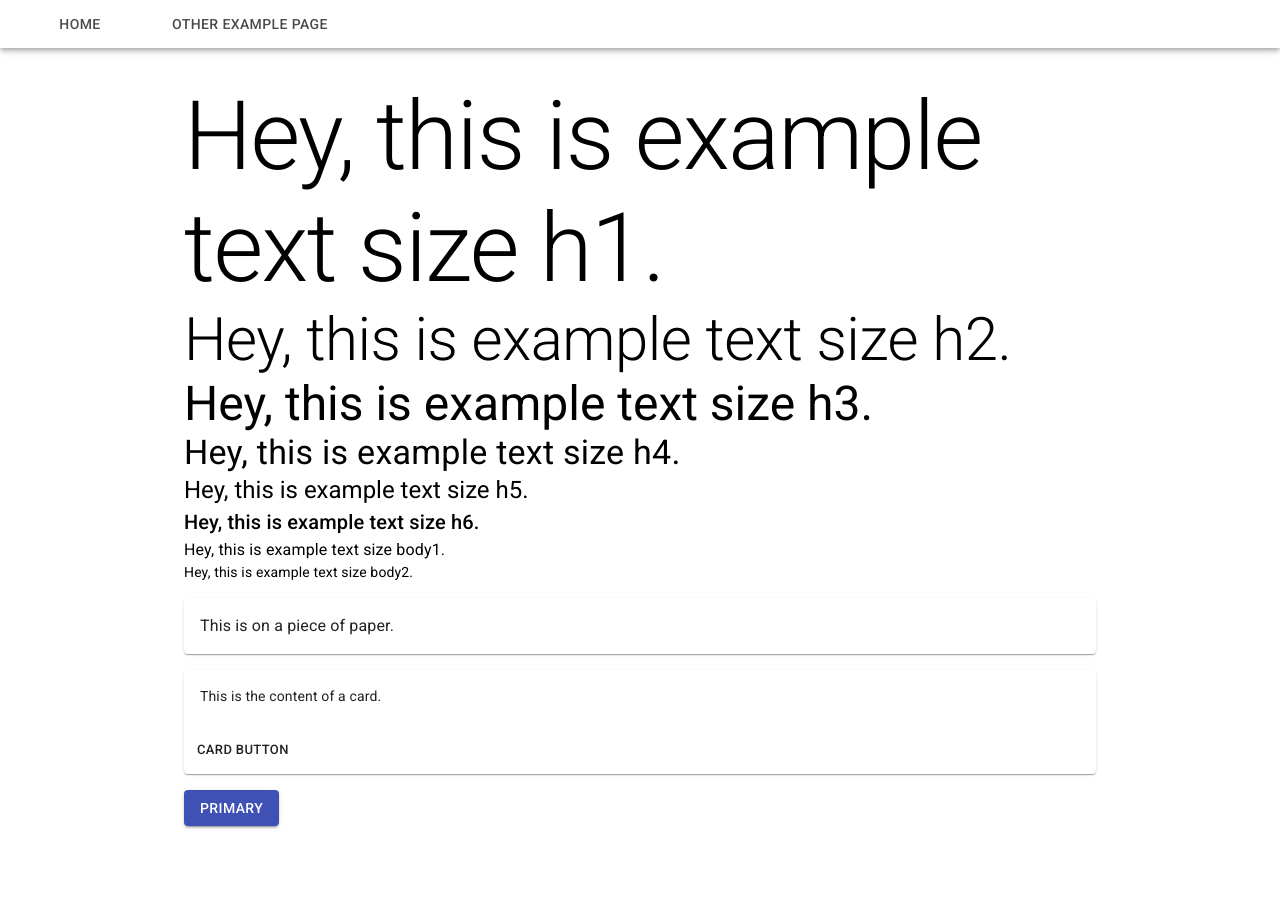
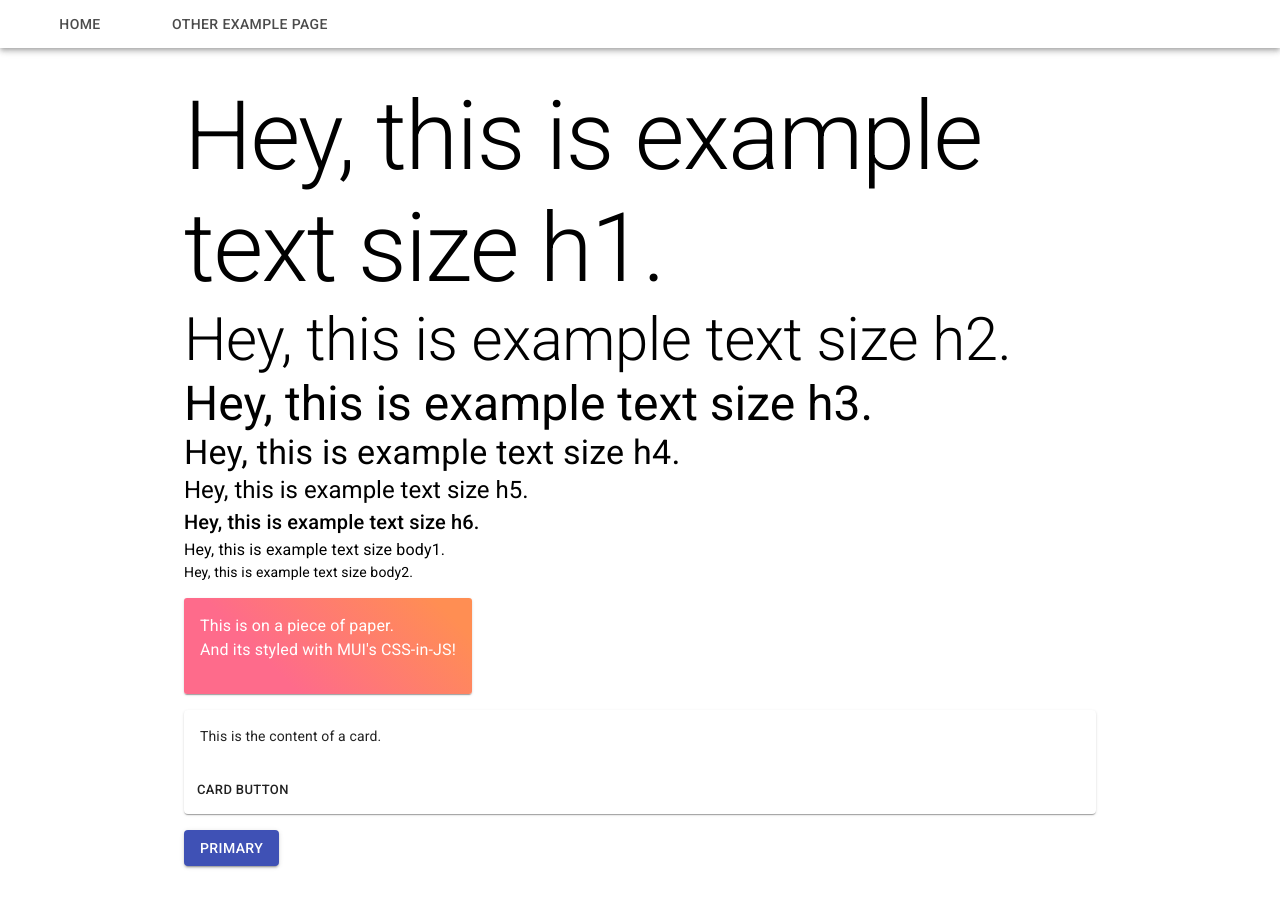
Before and after one commit to Code-4-Community/lucys-love-bus-frontend, a React (Create React App) app: page /example in a window 1280 px wide. Before the commit the page ends 858 px from the top, so only its background shows below. Built offline with nearby package versions, Linux system fonts and the light colour scheme.

Commit message:
created makeStyles() example, and added template

```diff
--- a/src/components/ExamplePage.tsx
+++ b/src/components/ExamplePage.tsx
@@ -1,5 +1,6 @@
 import React from 'react';
 import { Helmet } from 'react-helmet';
+import { makeStyles } from '@material-ui/core/styles';
 import {
   Container,
   Box,
@@ -11,7 +12,20 @@ import {
   Button,
 } from '@material-ui/core';
 
+const useStyles = makeStyles({
+  paper: {
+    background: 'linear-gradient(45deg, #FE6B8B 30%, #FF8E53 90%)',
+    border: 0,
+    borderRadius: 3,
+    height: '4em',
+    width: '16em',
+    padding: '1em',
+    color: 'white',
+  },
+});
+
 const ExamplePage: React.FC = () => {
+  const classes = useStyles();
   return (
     <Container maxWidth="md">
       <Helmet>
@@ -33,12 +47,13 @@ const ExamplePage: React.FC = () => {
         </Typography>
 
         <Box my={2}>
-          <Paper>
-            <Box padding={2}>
-              <Typography variant="body1">
-                This is on a piece of paper.
-              </Typography>
-            </Box>
+          <Paper className={classes.paper}>
+            <Typography variant="body1">
+              This is on a piece of paper.
+            </Typography>
+            <Typography variant="body1">
+              And its styled with MUI's CSS-in-JS!
+            </Typography>
           </Paper>
         </Box>
         <Box my={2}>
--- a/src/components/NotFound.tsx
+++ b/src/components/NotFound.tsx
@@ -17,7 +17,8 @@ const NotFound: React.FC = () => {
         </Typography>
 
         <Typography variant="body1">
-          Maybe check your URL again, or click on one of the links above.
+          Double check your URL, or click on one of the links above to navigate
+          to a diffrent page.
         </Typography>
       </Box>
     </Container>
```
Also changed, not shown: src/components/Template.tsx (added, +34 -0 lines).
